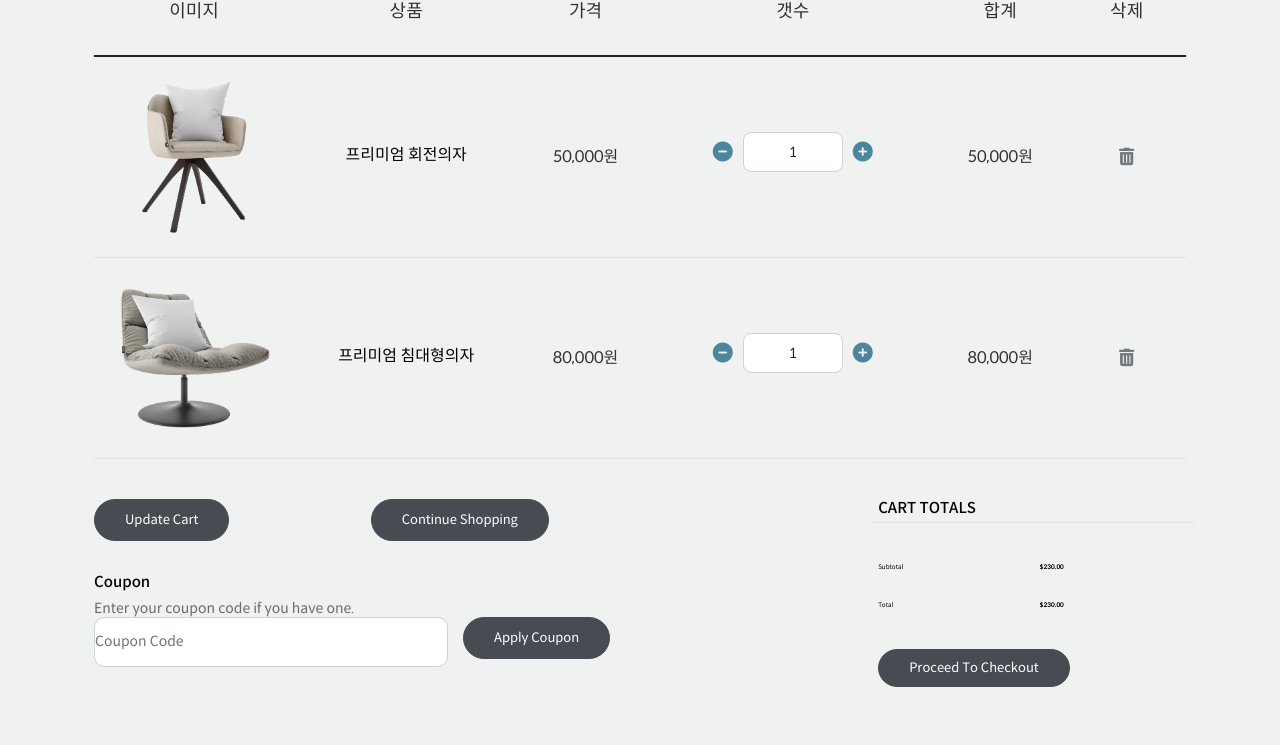
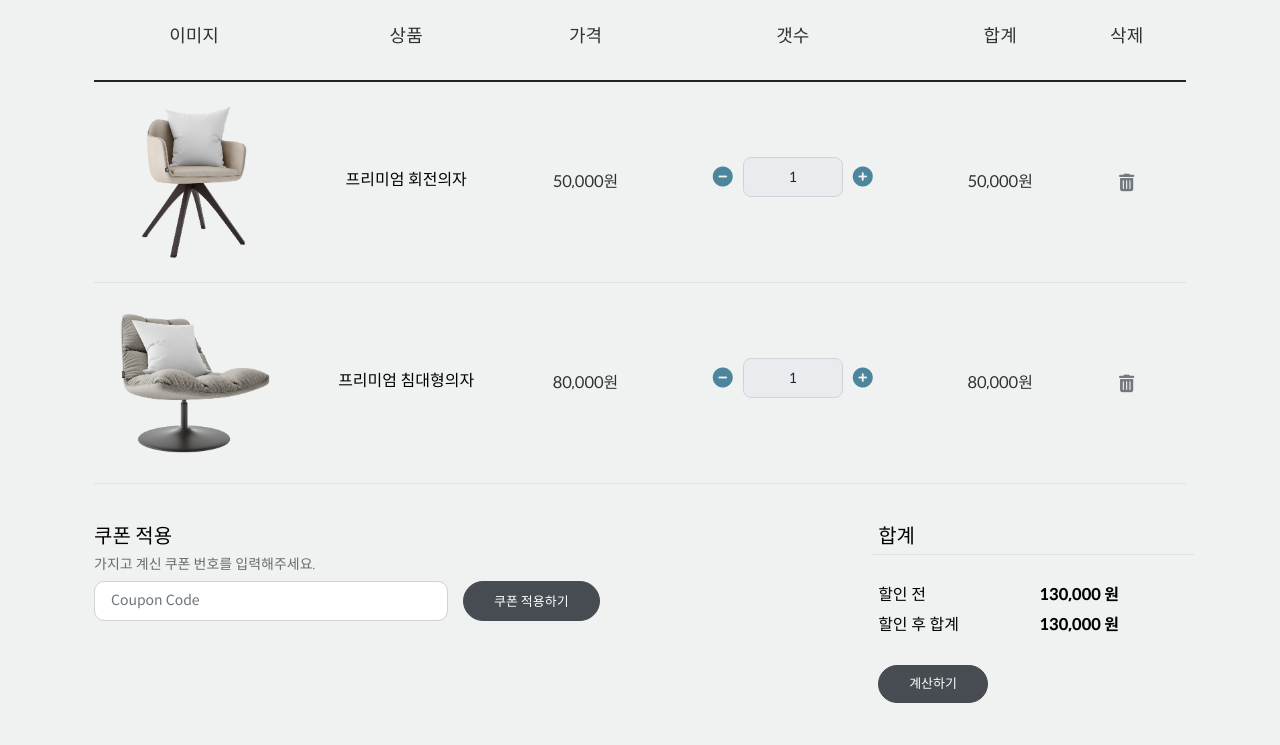
Before and after one commit to orangemamal/side_project, a React (Create React App) app: page /Cart in a window 1280 px wide. Shown: the part 497-1242 px from the top of the page. Built offline with nearby package versions, Linux system fonts and the light colour scheme.

Commit message:
2024.06.11

```diff
--- a/src/assets/css/main.css
+++ b/src/assets/css/main.css
@@ -979,6 +979,7 @@ textarea {
 .couponcode-wrap input {
   border-radius: 10px !important;
 }
+
 .text-primary {
   color: #4D869C !important;
 }
@@ -994,6 +995,27 @@ textarea {
   height: 50px;
   border-radius: 50%;
   background: rgba(77, 134, 156, 0.2);
+}
+
+.coupon_and_pay_wrap .coupon label {
+  font: 2rem/2.5rem "Spoqa Han Sans Neo", "sans-serif";
+  margin-bottom: 0.4rem;
+}
+.coupon_and_pay_wrap .coupon label + p {
+  margin-bottom: 0.8rem;
+}
+.coupon_and_pay_wrap .coupon input {
+  height: 4rem;
+  padding: 0 1.6rem;
+}
+.coupon_and_pay_wrap .coupon button.coupon_btn {
+  height: 4rem;
+}
+.coupon_and_pay_wrap .pay {
+  font: 1.6rem/2rem "Spoqa Han Sans Neo", "sans-serif";
+}
+.coupon_and_pay_wrap .pay h3 {
+  font: 2rem/2.5rem "Spoqa Han Sans Neo", "sans-serif";
 }
 
 nav.custom-navbar {
@@ -1387,6 +1409,9 @@ nav.custom-navbar .custom-navbar-cta li:first-child {
   }
 }
 @media (min-width: 1200px) {
+  .hero .intro-excerpt h1 {
+    font-size: 4.6rem;
+  }
   .hero .position .hero-img-wrap:after {
     top: -40px;
   }
--- a/src/assets/scss/layout/_common.scss
+++ b/src/assets/scss/layout/_common.scss
@@ -693,10 +693,6 @@ textarea {
   input {
     border-radius: 10px !important;
   }
-
-  .btn {
-
-  }
 }
 
 .text-primary {
@@ -706,14 +702,37 @@ textarea {
 .thankyou-icon {
   position: relative;
   color: $primary;
-
   &:before {
     position: absolute;
     content: "";
     width: 50px;
     height: 50px;
-
     border-radius: 50%;
     background: rgba($primary, .2);
   }
 }
+
+.coupon_and_pay_wrap {
+  .coupon {
+    label {
+      @include font(2rem);
+      margin-bottom: 0.4rem;
+      & + p {
+        margin-bottom: 0.8rem;
+      }
+    }
+    input {
+      height: 4rem;
+      padding: 0 1.6rem;
+    }
+    button.coupon_btn {
+      height: 4rem;
+    }
+  }
+  .pay {
+    @include font(1.6rem);
+    h3 {
+      @include font(2rem);
+    }
+  }
+}
--- a/src/assets/scss/layout/_hero.scss
+++ b/src/assets/scss/layout/_hero.scss
@@ -139,6 +139,11 @@
 
 @media (min-width: $xl) {
   .hero {
+    .intro-excerpt {
+      h1 {
+        font-size: 4.6rem;
+      }
+    }
     .position {
       .hero-img-wrap {
         &:after {
--- a/src/components/Hero.jsx
+++ b/src/components/Hero.jsx
@@ -8,8 +8,13 @@ export default function Hero({ onCartPage, onCheckoutPage }) {
   const [checkoutPage, setCheckoutPage] = useState(onCheckoutPage)
 
   useEffect(() => {
-    setCartPage(onCartPage)
-    setCheckoutPage(onCheckoutPage)
+    // 조건을 걸어서 두번 호출됨을 방지
+    if (onCartPage !== cartPage) {
+      setCartPage(onCartPage);
+    }
+    if (onCheckoutPage !== checkoutPage) {
+      setCheckoutPage(onCheckoutPage);
+    }
   }, [onCartPage, onCheckoutPage]) // 의존성 배열에 값을 추가 해야 값이 변경될 때 마다 체크함
 
   console.log(onCartPage)
--- a/src/index.jsx
+++ b/src/index.jsx
@@ -81,9 +81,9 @@ const router = createBrowserRouter([
 const root = ReactDOM.createRoot(document.getElementById('root'));
 
 root.render(
-  <React.StrictMode>
+  // <React.StrictMode>
     <RouterProvider router={router} />
-  </React.StrictMode>
+  // </React.StrictMode>
 );
 
 // If you want to start measuring performance in your app, pass a function
--- a/src/routes/Cart.jsx
+++ b/src/routes/Cart.jsx
@@ -1,4 +1,4 @@
-import React, {useEffect} from 'react';
+import React, {useEffect, useState} from 'react';
 import { useNavigate } from 'react-router-dom';
 
 export default function Cart({ onPageRender }) {
@@ -57,13 +57,31 @@ export default function Cart({ onPageRender }) {
     }
   ];
 
-  const minusQuantity = (item) => {
-    --item.quantity
+  const [productQuantities, setProductQuantities] = useState(
+      products.map(product => ({ id: product.id, quantity: product.quantity }))
+  );
+
+  const minusQuantity = (id) => {
+    setProductQuantities(prevQuantities =>
+        prevQuantities.map(product =>
+            product.id === id ? { ...product, quantity: product.quantity - 1 } : product
+        )
+    );
+  };
+
+  const plusQuantity = (id) => {
+    setProductQuantities(prevQuantities =>
+        prevQuantities.map(product =>
+            product.id === id ? { ...product, quantity: product.quantity + 1 } : product
+        )
+    );
+  };
+
+  const totalPayment = {
+    beforeDiscount: 130000,
+    afterDiscount: 130000,
   }
-  const plusQuantity = (item) => {
-    ++item.quantity
-    console.log(++item.quantity)
-  }
+
 
   return (
     <div className="untree_co-section before-footer-section">
@@ -98,20 +116,23 @@ export default function Cart({ onPageRender }) {
                         <div className="input-group mb-3 d-flex align-items-center quantity-container">
 
                           <div className="input-group-prepend">
-                            <button onClick={() => minusQuantity(product)} className="btn btn-outline-black decrease" type="button">
+                            <button onClick={() => minusQuantity(product.id)} className="btn btn-outline-black decrease" type="button">
                               <i className="fa-solid fa-circle-minus"></i>
                             </button>
                           </div>
                           <input
                             type="text"
                             className="form-control text-center quantity-amount table_input"
-                            defaultValue={product.quantity}
+                            value={
+                                productQuantities.find(item => item.id === product.id)?.quantity || 0
+                            }
                             placeholder=""
                             aria-label="Example text with button addon"
                             aria-describedby="button-addon1"
+                            readOnly
                           />
                           <div className="input-group-append">
-                            <button onClick={() => plusQuantity(product)} className="btn btn-outline-black increase" type="button">
+                            <button onClick={() => plusQuantity(product.id)} className="btn btn-outline-black increase" type="button">
                               <i className="fa-solid fa-circle-plus"></i>
                             </button>
                           </div>
@@ -133,58 +154,52 @@ export default function Cart({ onPageRender }) {
           </form>
         </div>
 
-        <div className="row">
-          <div className="col-md-6">
-            <div className="row mb-5">
-              <div className="col-md-6 mb-3 mb-md-0">
-                <button className="btn btn-black btn-sm btn-block">Update Cart</button>
-              </div>
-              <div className="col-md-6">
-                <button className="btn btn-outline-black btn-sm btn-block">Continue Shopping</button>
-              </div>
-            </div>
+        <div className="row coupon_and_pay_wrap">
+          <div className="col-md-6 coupon">
             <div className="row">
               <div className="col-md-12">
-                <label className="text-black h4" htmlFor="couponInput">Coupon</label>
-                <p>Enter your coupon code if you have one.</p>
+                <label className="text-black h4" htmlFor="couponInput">쿠폰 적용</label>
+                <p>가지고 계신 쿠폰 번호를 입력해주세요.</p>
               </div>
               <div className="col-md-8 mb-3 mb-md-0">
                 <input type="text" className="form-control py-3" id="couponInput" placeholder="Coupon Code"/>
               </div>
               <div className="col-md-4">
-                <button className="btn btn-black">Apply Coupon</button>
+                <button className="coupon_btn btn btn-black">쿠폰 적용하기</button>
               </div>
             </div>
           </div>
-          <div className="col-md-6 pl-5">
+
+          <div className="col-md-6 pl-5 pay">
             <div className="row justify-content-end">
               <div className="col-md-7">
                 <div className="row">
                   <div className="col-md-12 text-right border-bottom mb-5">
-                    <h3 className="text-black h4 text-uppercase">Cart Totals</h3>
+                    <h3 className="text-black h4 text-uppercase">합계</h3>
                   </div>
                 </div>
                 <div className="row mb-3">
                   <div className="col-md-6">
-                    <span className="text-black">Subtotal</span>
+                    <span className="text-black">할인 전</span>
                   </div>
                   <div className="col-md-6 text-right">
-                    <strong className="text-black">$230.00</strong>
+                    <strong className="text-black">{totalPayment.beforeDiscount.toLocaleString()} 원</strong>
                   </div>
                 </div>
                 <div className="row mb-5">
                   <div className="col-md-6">
-                    <span className="text-black">Total</span>
+                    <span className="text-black">할인 후 합계</span>
                   </div>
                   <div className="col-md-6 text-right">
-                    <strong className="text-black">$230.00</strong>
+                    <strong className="text-black">{totalPayment.afterDiscount.toLocaleString()} 원</strong>
                   </div>
                 </div>
 
                 <div className="row">
                   <div className="col-md-12">
-                    <button className="btn btn-black btn-lg py-3 btn-block"
-                            onClick={handleClick}>Proceed To Checkout
+                    <button
+                      className="btn btn-black btn-lg py-3 btn-block"
+                      onClick={handleClick}>계산하기
                     </button>
                   </div>
                 </div>
```
Also changed, not shown: 1 other file (tests, documents, lock files or other folders).
